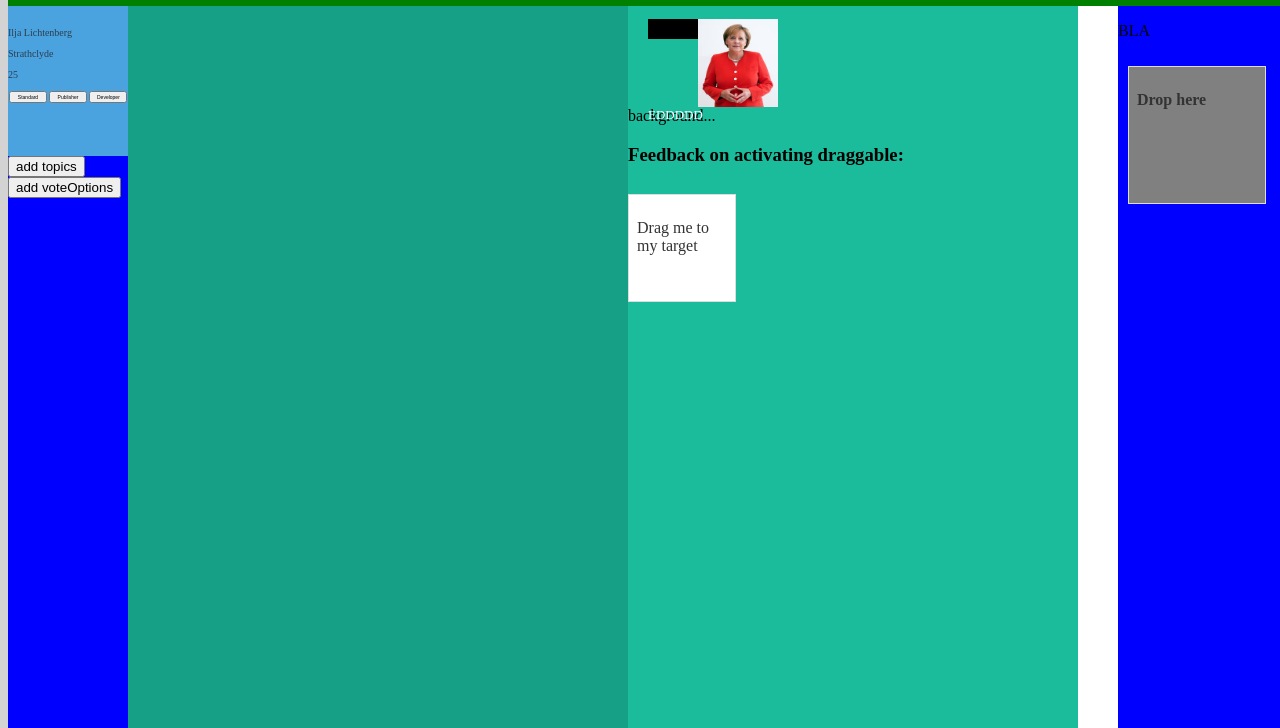
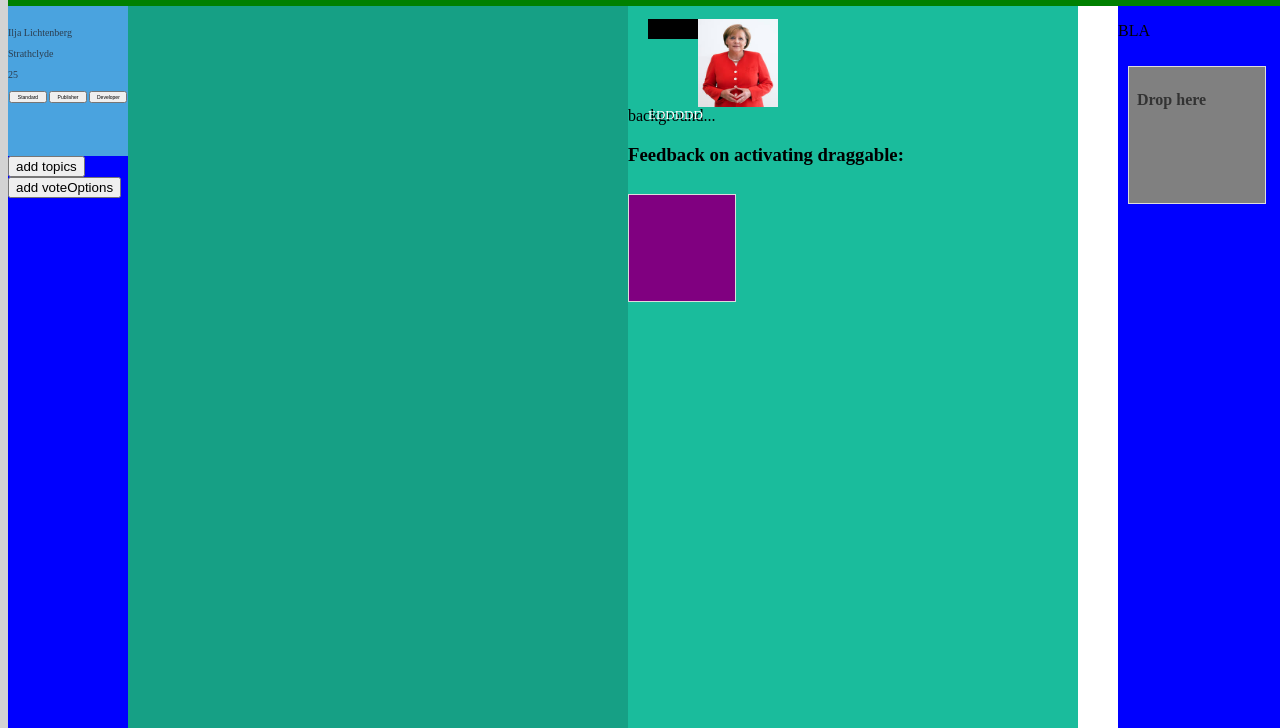
Before and after one commit to tazzzan/dia, a website: page app/index.html in a window 1280 px wide. Shown: the part 72-800 px from the top of the page. Drawn offline with nearby package versions, Linux system fonts and the light colour scheme.

Commit message:
auto_commit

```diff
--- a/app/app.css
+++ b/app/app.css
@@ -128,7 +128,7 @@ elements of:
 }
 
 .buttonSearch {
-    position: absolute;hjkjhkjh
+    position: absolute;
     left: 858px;
     top: 7px;
     width: 74px;
@@ -173,7 +173,7 @@ elements of:
 */
 
 #topic {
-    background-image: url("img/rock.jpg");
+    background-color: green;
     background-size: 500px 90px;
     clear: left;
     width: 500px;
--- a/app/app.js
+++ b/app/app.js
@@ -36,6 +36,31 @@ dia.directive('voteoptionSection', function () {
         }
     };
 });
+
+dia.directive('dragDrop', function () {
+    return {
+        restrict: 'E',
+        transclude: true,
+        scope: {targetObject:'@'},
+        link: function(scope, element) {
+            $( element ).draggable({appendTo: 'body', revert: true});
+            var targetId = scope.targetObject;
+            $("#" + targetId).droppable({
+                accept: $(element),
+                activeClass: "ui-state-default",
+                drop: function( event, ui ) {
+                    $( this )
+                        .addClass( "ui-state-highlight" )
+                        .find( "p" )
+                        .html( "Dropped!" );
+                }
+            });
+        }
+
+    }
+
+
+})
 
 dia.directive('makeDraggable', function () {
     return {
--- a/app/index.html
+++ b/app/index.html
@@ -126,9 +126,11 @@
                                     </ul>
                                 </div>
 
+
+
                                     <div id="topicVoteOptionsBox">
 
-                                    <div class="voteOption">
+                                        <div class="voteOption" drag-drop target-object="droppable2" id="draggable3" class="ui-widget-content">
 
                                             <div
                                                  ng-repeat="b in topic.voteOptions"
@@ -196,32 +198,23 @@
 
                 <p>background...</p>
                 <style>
-                    #draggable2 { width: 90px; height: 90px; padding: 0.5em; float: left; margin: 10px 10px 10px 0; background-color: white }
+                    #draggable2 { width: 90px; height: 90px; padding: 0.5em; float: left; margin: 10px 10px 10px 0; background-color: purple }
                     #droppable2 { width: 120px; height: 120px; padding: 0.5em; float: left; margin: 10px; background-color: grey}
                     h3 { clear: left; }
                 </style>
-                <script>
-                    $(function() {
-                        $( "#draggable2" ).draggable({appendTo: 'body', revert: true});
-                        $( "#droppable2" ).droppable({
-                            accept: "#draggable2",
-                            activeClass: "ui-state-default",
-                            drop: function( event, ui ) {
-                                $( this )
-                                        .addClass( "ui-state-highlight" )
-                                        .find( "p" )
-                                        .html( "Dropped!" );
-                            }
-                        });
-                    });
-                </script>
+
 
                 <h3 id="h33">Feedback on activating draggable:</h3>
 
-                <div id="draggable2" class="ui-widget-content">
+
+
+                <drag-drop target-object="droppable2" id="draggable2" class="ui-widget-content">
+                    <div>
+
                         <p>Drag me to my target</p>
+
                     </div>
-
+                </drag-drop>
 
 
             </div>
```
Also changed, not shown: app/voteOptionHTML.html (added, +11 -0 lines). Lines whose indentation alone changed are shown as unchanged.
